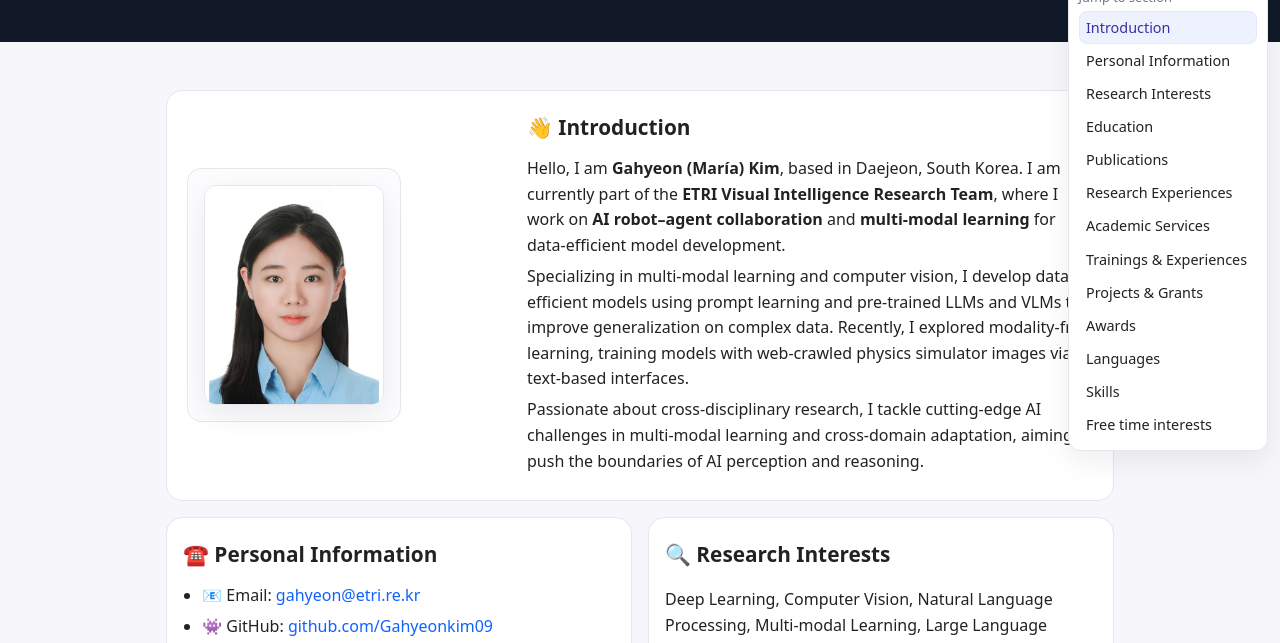
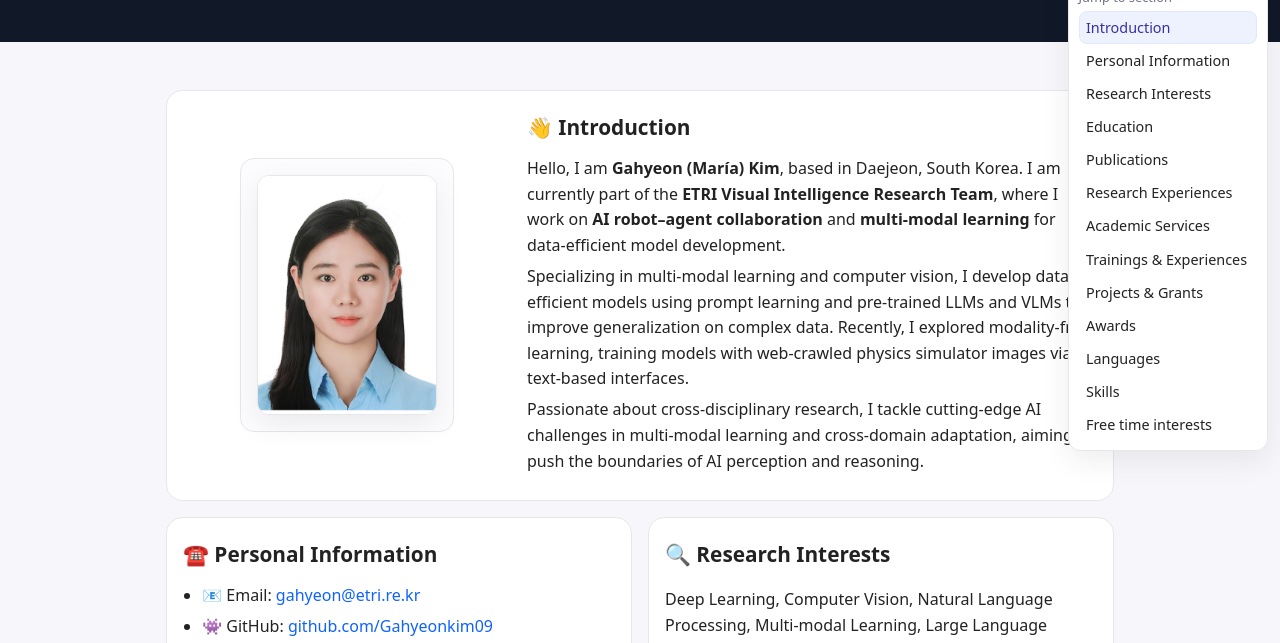
Before and after one commit to Gahyeonkim09/gahyeonkim09.github.io, a plain HTML site: page index.html in a window 1280 px wide. Shown: the part 137-780 px from the top of the page. Drawn offline with Linux system fonts and the light colour scheme.

Commit message:
Update index.html

```diff
--- a/index.html
+++ b/index.html
@@ -72,16 +72,24 @@
       display:flex;
       flex-direction:column;
       align-items:center;
+      justify-content:center;
       gap:1rem;
       padding:1rem;
       width:fit-content;
+      margin:0 auto;
       border:1px solid var(--border);
       border-radius:14px;
       background:#fcfcff;
     }
     .avatar{
-      width:180px;height:220px;border-radius:12px;object-fit:cover;
-      border:1px solid var(--border);box-shadow:var(--shadow)
+      width:180px;
+      aspect-ratio:3 / 4;
+      object-fit:cover;
+      border-radius:12px;
+      border:1px solid var(--border);
+      box-shadow:var(--shadow);
+      display:block;
+      margin:0 auto;
     }
     .btn{
       display:inline-flex;align-items:center;justify-content:center;gap:.5rem;
```
